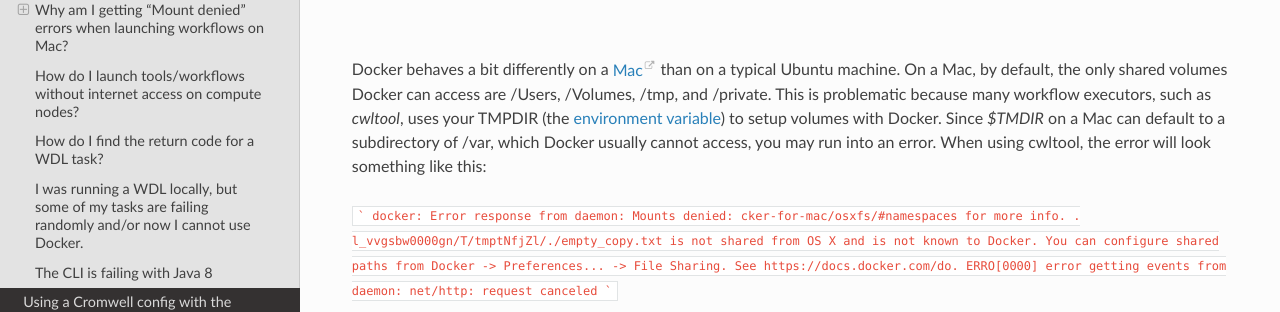
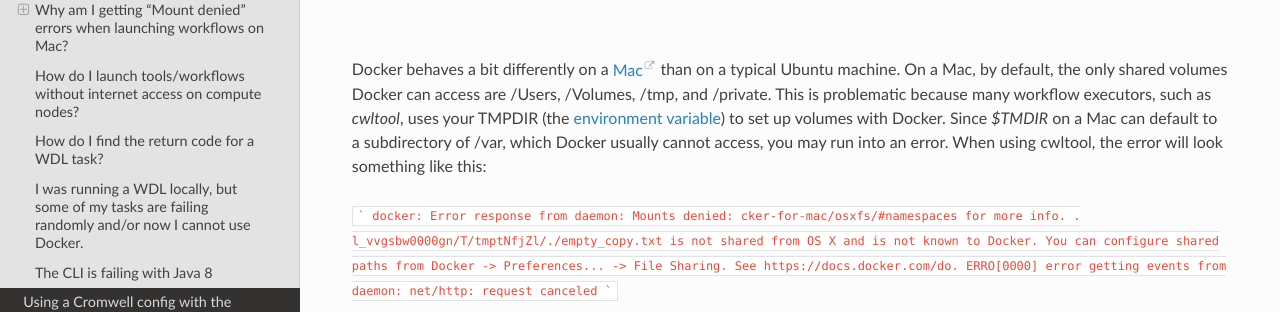
Before and after one commit to dockstore/dockstore-documentation, a Sphinx documentation site: the page built from docs/advanced-topics/dockstore-cli/dockstore-cli-faq.rst, in a window 1280 px wide and 900 px high, scrolled down 1185 px. Shown: the part 149-461 px from the top of the window. Built offline with Sphinx 7.4.7 and the Read the Docs theme 2.0.0, drawn with Linux system fonts in a browser that asks for light colours.

Commit message:
setup --> set up
https://github.com/dockstore/dockstore-documentation/pull/230/files#r1029938206

````diff
--- a/docs/advanced-topics/dockstore-cli/dockstore-cli-faq.rst
+++ b/docs/advanced-topics/dockstore-cli/dockstore-cli-faq.rst
@@ -36,7 +36,7 @@
 
 Why am I getting "Mount denied" errors when launching workflows on Mac?
 -----------------------------------------------------------------------
-Docker behaves a bit differently on a `Mac <https://docs.docker.com/docker-for-mac/osxfs/#/namespaces>`__ than on a typical Ubuntu machine. On a Mac, by default, the only shared volumes Docker can access are /Users, /Volumes, /tmp, and /private. This is problematic because many workflow executors, such as `cwltool`, uses your TMPDIR (the :ref:`dict environment variable`) to setup volumes with Docker. Since `$TMDIR` on a Mac can default to a subdirectory of /var, which Docker usually cannot access, you may run into an error. When using cwltool, the error will look something like this:
+Docker behaves a bit differently on a `Mac <https://docs.docker.com/docker-for-mac/osxfs/#/namespaces>`__ than on a typical Ubuntu machine. On a Mac, by default, the only shared volumes Docker can access are /Users, /Volumes, /tmp, and /private. This is problematic because many workflow executors, such as `cwltool`, uses your TMPDIR (the :ref:`dict environment variable`) to set up volumes with Docker. Since `$TMDIR` on a Mac can default to a subdirectory of /var, which Docker usually cannot access, you may run into an error. When using cwltool, the error will look something like this:
 
 ```
 docker: Error response from daemon: Mounts denied: cker-for-mac/osxfs/#namespaces for more info.
````
